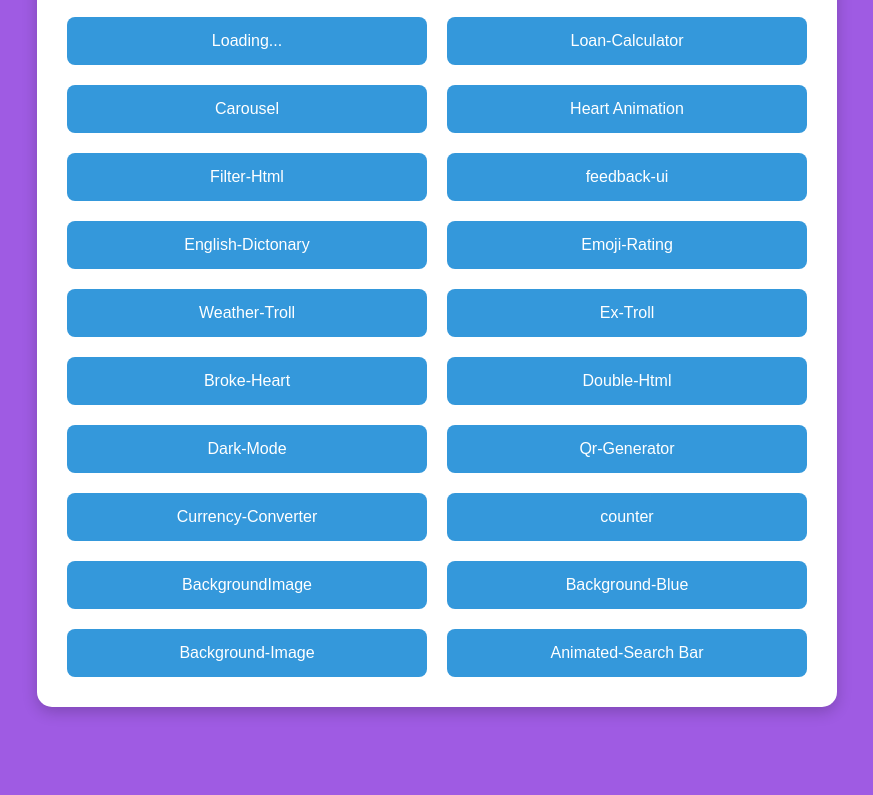
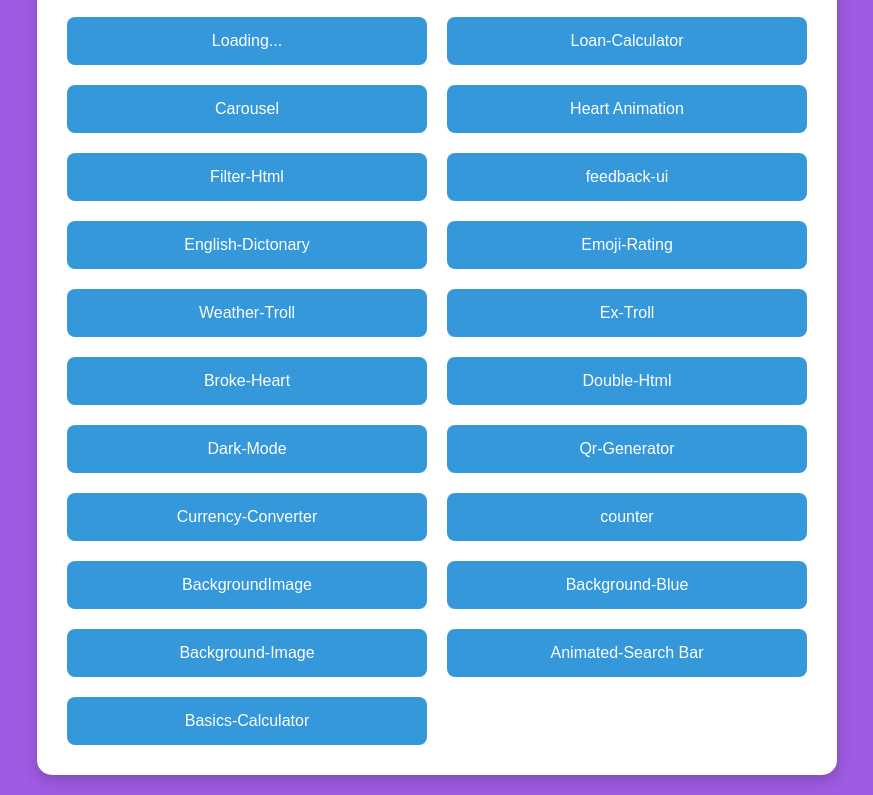
Before and after one commit to Bheem-Works/100-Js-Projects, a plain HTML site: page index.html in a window 1280 px wide. Shown: the part 992-1787 px from the top of the page, without its empty margins (203-1076 px from the left). Before the commit the page ends 1719 px from the top, so only its background shows below. Drawn offline with Linux system fonts and the light colour scheme.

Commit message:
basics Calculator

```diff
--- a/index.html
+++ b/index.html
@@ -55,6 +55,7 @@
       <a href="backgroundBlur/background.html">Background-Blue</a>
       <a href="backgroundVideo/backgroundVideo.html">Background-Image</a>
       <a href="animatedSearchBar/search.html">Animated-Search Bar</a>
+      <a href="basicCalculator/basicCalculator.html">Basics-Calculator</a>
     </div>
   </body>
 </html>
```
